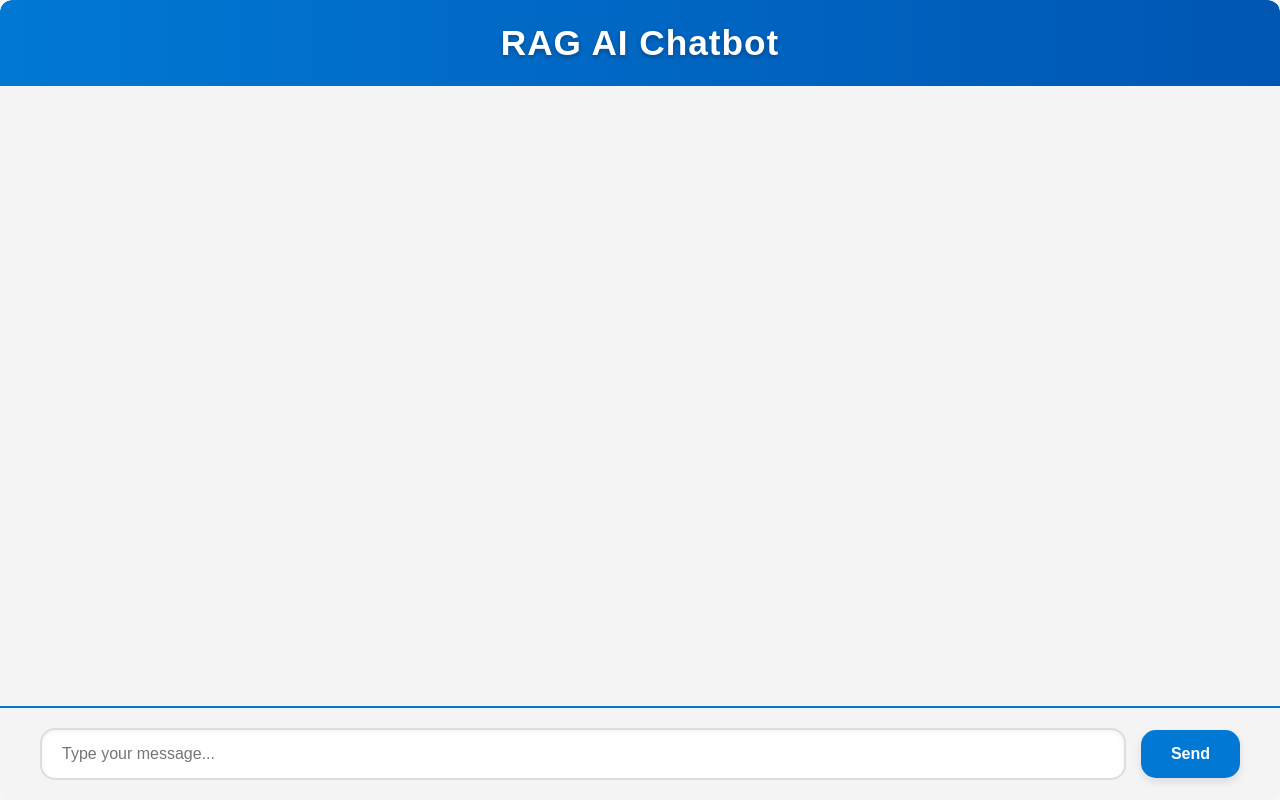
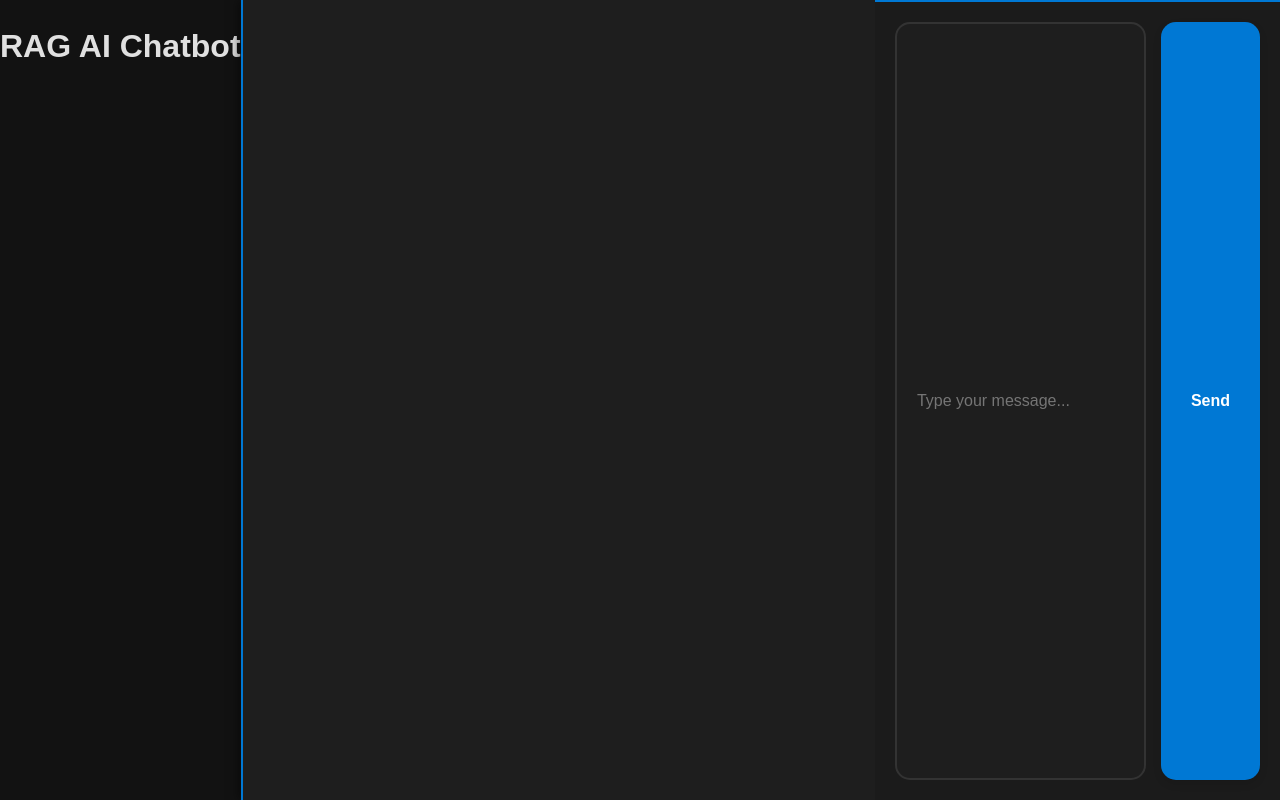
Before and after one commit to Will-Langhart/rag_chatbot, a Flask app: page / in a window 1280 px wide. Run offline with Flask 3, Linux system fonts and the light colour scheme.

Commit message:
Update main.css

```diff
--- a/static/css/main.css
+++ b/static/css/main.css
@@ -1,15 +1,16 @@
 :root {
     --primary-color: #0078d4;
-    --secondary-color: #f4f4f4;
-    --background-color: #ffffff;
-    --text-color: #333;
-    --input-border-color: #ddd;
+    --secondary-color: #1e1e1e;
+    --background-color: #121212;
+    --text-color: #e0e0e0;
+    --input-bg: #1b1b1b;
+    --input-border-color: #333;
     --scrollbar-color: #0078d4;
-    --message-shadow: rgba(0, 0, 0, 0.1);
-    --hover-highlight: rgba(0, 120, 212, 0.1);
+    --message-shadow: rgba(0, 0, 0, 0.3);
+    --hover-highlight: rgba(0, 120, 212, 0.2);
     --button-hover: #0056b3;
     --button-active: #004a9e;
-    --focus-glow: rgba(0, 120, 212, 0.3);
+    --focus-glow: rgba(0, 120, 212, 0.5);
 }
 
 /* General Reset */
@@ -20,7 +21,6 @@
     color: var(--text-color);
     line-height: 1.6;
     display: flex;
-    flex-direction: column;
     height: 100vh;
     overflow: hidden;
 }
@@ -29,75 +29,94 @@
 #chatbot-container {
     flex: 1;
     display: flex;
-    flex-direction: column;
+    background: var(--background-color);
     overflow: hidden;
-    background: var(--background-color);
-    box-shadow: 0 6px 30px rgba(0, 0, 0, 0.1);
-    border-radius: 12px;
-    transition: box-shadow 0.3s ease;
 }
 
-#chatbot-container:hover {
-    box-shadow: 0 10px 50px rgba(0, 0, 0, 0.2);
+/* Message Thread (Left Panel) */
+#message-thread {
+    width: 25%;
+    min-width: 300px;
+    background: var(--secondary-color);
+    display: flex;
+    flex-direction: column;
+    box-shadow: 4px 0 10px rgba(0, 0, 0, 0.5);
 }
 
-/* Header */
-h1 {
+#message-thread-header {
+    padding: 20px;
+    font-size: 1.5rem;
+    font-weight: 600;
     text-align: center;
-    padding: 15px 20px;
-    font-size: 2.2rem;
-    font-weight: 700;
+    background: linear-gradient(90deg, var(--primary-color), var(--button-hover));
     color: white;
-    background: linear-gradient(90deg, var(--primary-color), var(--button-hover));
-    margin: 0;
-    letter-spacing: 1px;
-    text-shadow: 0 2px 5px rgba(0, 0, 0, 0.3);
-    border-radius: 12px 12px 0 0;
-    box-shadow: 0 4px 10px rgba(0, 0, 0, 0.1);
+    border-bottom: 2px solid var(--primary-color);
 }
 
-/* Chatbox */
-#chatbox {
+#message-list {
     flex: 1;
-    padding: 20px 40px;
     overflow-y: auto;
-    background: var(--secondary-color);
+    padding: 20px;
     scrollbar-width: thin;
     scrollbar-color: var(--scrollbar-color) var(--secondary-color);
 }
 
-#chatbox::-webkit-scrollbar {
+#message-list::-webkit-scrollbar {
+    width: 8px;
+}
+
+#message-list::-webkit-scrollbar-thumb {
+    background: var(--scrollbar-color);
+    border-radius: 5px;
+}
+
+/* Main Chatbox */
+#chatbox {
+    flex: 1;
+    display: flex;
+    flex-direction: column;
+    background: var(--secondary-color);
+    box-shadow: -2px 0 10px rgba(0, 0, 0, 0.5);
+    border-left: 2px solid var(--primary-color);
+}
+
+#chat-header {
+    text-align: center;
+    padding: 20px;
+    font-size: 2rem;
+    font-weight: 700;
+    color: white;
+    background: linear-gradient(90deg, var(--primary-color), var(--button-hover));
+    border-bottom: 2px solid var(--primary-color);
+}
+
+#chat-messages {
+    flex: 1;
+    padding: 20px;
+    overflow-y: auto;
+    scrollbar-width: thin;
+    scrollbar-color: var(--scrollbar-color) var(--secondary-color);
+}
+
+#chat-messages::-webkit-scrollbar {
     width: 10px;
 }
 
-#chatbox::-webkit-scrollbar-thumb {
+#chat-messages::-webkit-scrollbar-thumb {
     background: var(--scrollbar-color);
     border-radius: 5px;
-    transition: background 0.3s ease;
-}
-
-#chatbox::-webkit-scrollbar-thumb:hover {
-    background: var(--button-hover);
 }
 
 .message {
-    max-width: 60%;
+    max-width: 70%;
     margin-bottom: 15px;
     padding: 15px 20px;
     border-radius: 15px;
     font-size: 16px;
-    word-wrap: break-word;
-    line-height: 1.8;
-    position: relative;
+    line-height: 1.6;
     animation: slideIn 0.3s ease;
-    box-shadow: 0 4px 12px var(--message-shadow);
+    box-shadow: 0 4px 8px var(--message-shadow);
     transition: transform 0.2s ease, background-color 0.3s ease, box-shadow 0.3s ease;
-}
-
-.message:hover {
-    transform: translateY(-2px);
-    background-color: var(--hover-highlight);
-    box-shadow: 0 6px 20px rgba(0, 0, 0, 0.15);
 }
 
 .message.user {
@@ -108,36 +127,16 @@
 
 .message.bot {
     align-self: flex-start;
-    background: #f9f9f9;
+    background: var(--input-bg);
     color: var(--text-color);
-}
-
-/* Typing Indicator */
-#typing-indicator {
-    align-self: flex-start;
-    font-style: italic;
-    color: gray;
-    padding: 5px 10px;
-    animation: pulse 1.5s infinite ease-in-out;
-}
-
-@keyframes pulse {
-    0%, 100% {
-        opacity: 0.8;
-    }
-    50% {
-        opacity: 0.3;
-    }
 }
 
 /* Chat Form */
 #chat-form {
     display: flex;
-    padding: 20px 40px;
-    background: var(--secondary-color);
+    padding: 20px;
+    background: var(--input-bg);
     border-top: 2px solid var(--primary-color);
-    align-items: center;
-    gap: 15px;
 }
 
 #user-input {
@@ -146,8 +145,9 @@
     font-size: 16px;
     border: 2px solid var(--input-border-color);
     border-radius: 15px;
+    background: var(--secondary-color);
+    color: var(--text-color);
     outline: none;
-    box-shadow: inset 0 2px 5px rgba(0, 0, 0, 0.05);
     transition: border-color 0.3s ease, box-shadow 0.3s ease;
 }
 
@@ -158,6 +158,7 @@
 
 /* Button Styles */
 button {
+    margin-left: 15px;
     padding: 15px 30px;
     font-size: 16px;
     font-weight: 600;
@@ -183,18 +184,21 @@
 
 /* Responsive Adjustments */
 @media (max-width: 768px) {
-    #chatbox {
-        padding: 15px 20px;
+    #message-thread {
+        display: none;
     }
 
-    #chat-form {
-        padding: 15px 20px;
-        flex-direction: column;
+    #chatbox {
+        border-left: none;
+    }
+
+    #user-input {
+        font-size: 14px;
     }
 
     button {
-        width: 100%;
-        margin-top: 10px;
+        padding: 10px 20px;
+        font-size: 14px;
     }
 }
 
```
